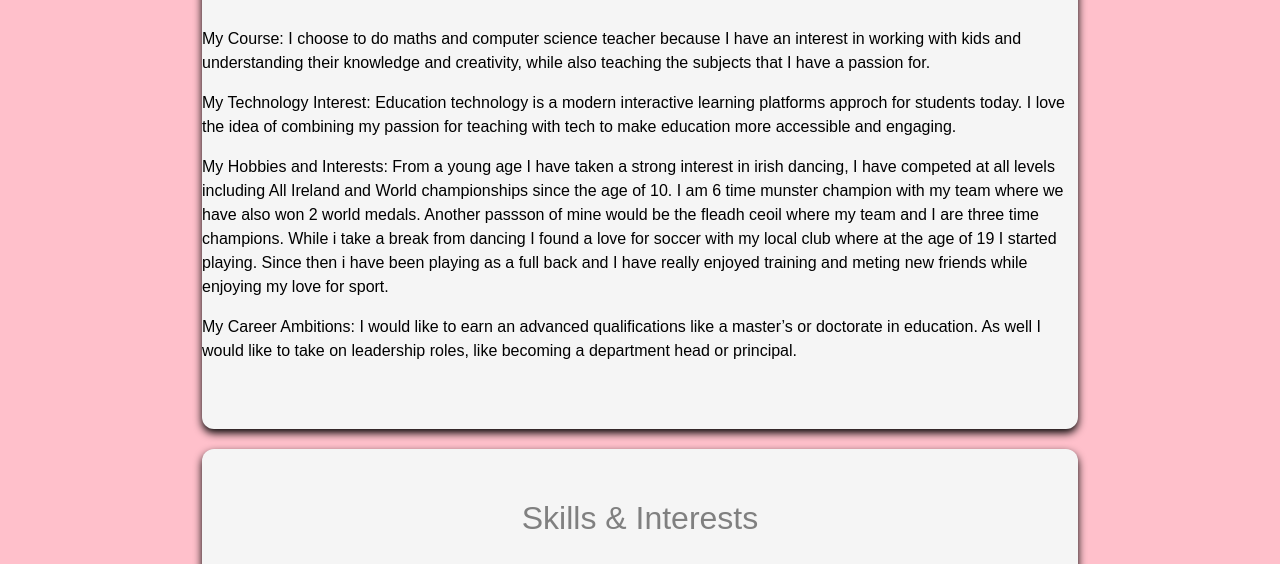
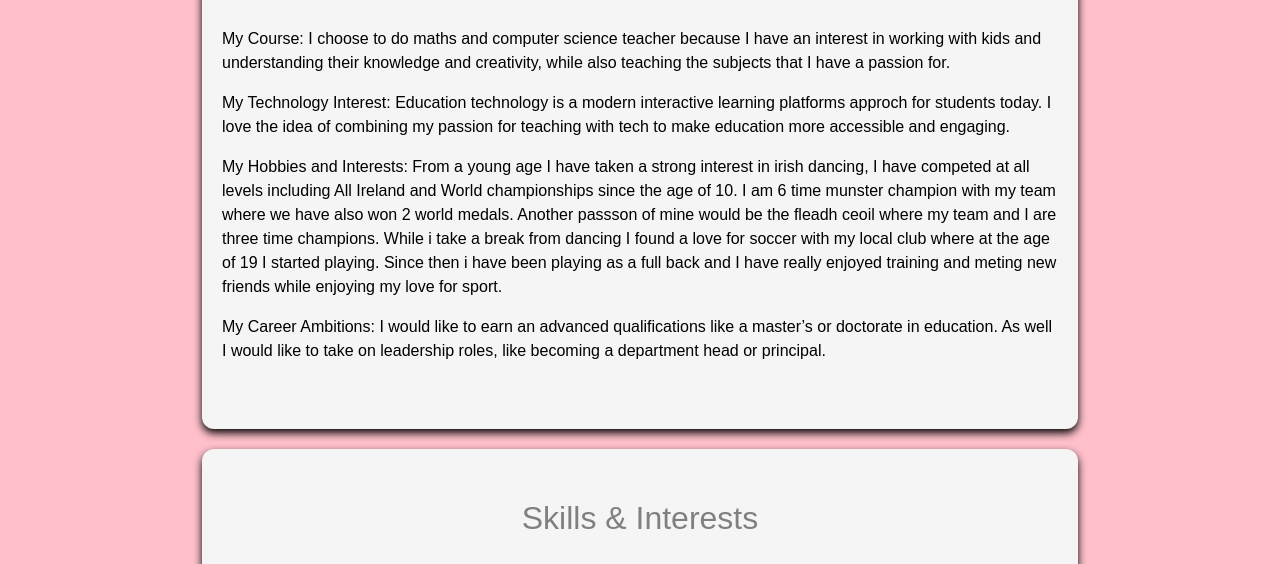
Before and after one commit to 22364196/assigenment1, a plain HTML site: page Index.html in a window 1280 px wide. Shown: the part 209-773 px from the top of the page. Drawn offline with nearby package versions, Linux system fonts and the light colour scheme.

Commit message:
Update Index.html

```diff
--- a/Index.html
+++ b/Index.html
@@ -21,7 +21,7 @@
             font-weight: bold;
         }
         section {
-            padding: 50px 0;
+            padding: 50px 20px;
             background: whitesmoke;
             margin-bottom: 20px;
             border-radius: 12px;
```
